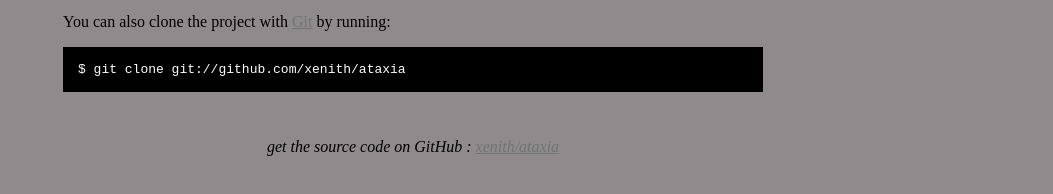
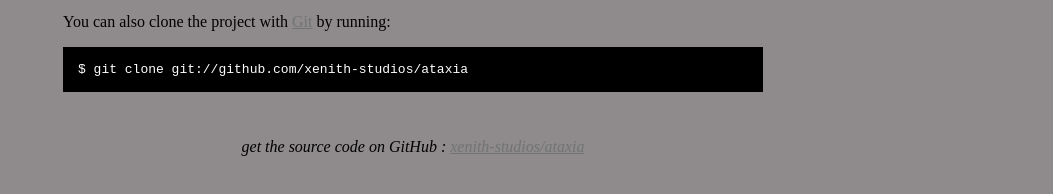
Before and after one commit to xenith-studios/ataxia, a plain HTML site: page index.html in a window 1280 px wide. Shown: the part 470-664 px from the top of the page, without its empty margins (227-1280 px from the left). Drawn offline with Linux system fonts and the light colour scheme.

Commit message:
Forgot to change these to the new xenith-studios repository.

```diff
--- a/index.html
+++ b/index.html
@@ -69,11 +69,11 @@
     </p>
     <p>You can also clone the project with <a href="http://git-scm.com">Git</a>
       by running:
-      <pre>$ git clone git://github.com/xenith/ataxia</pre>
+      <pre>$ git clone git://github.com/xenith-studios/ataxia</pre>
     </p>
 
     <div class="footer">
-      get the source code on GitHub : <a href="http://github.com/xenith-studios/ataxia">xenith/ataxia</a>
+      get the source code on GitHub : <a href="http://github.com/xenith-studios/ataxia">xenith-studios/ataxia</a>
     </div>
 
   </div>
```
